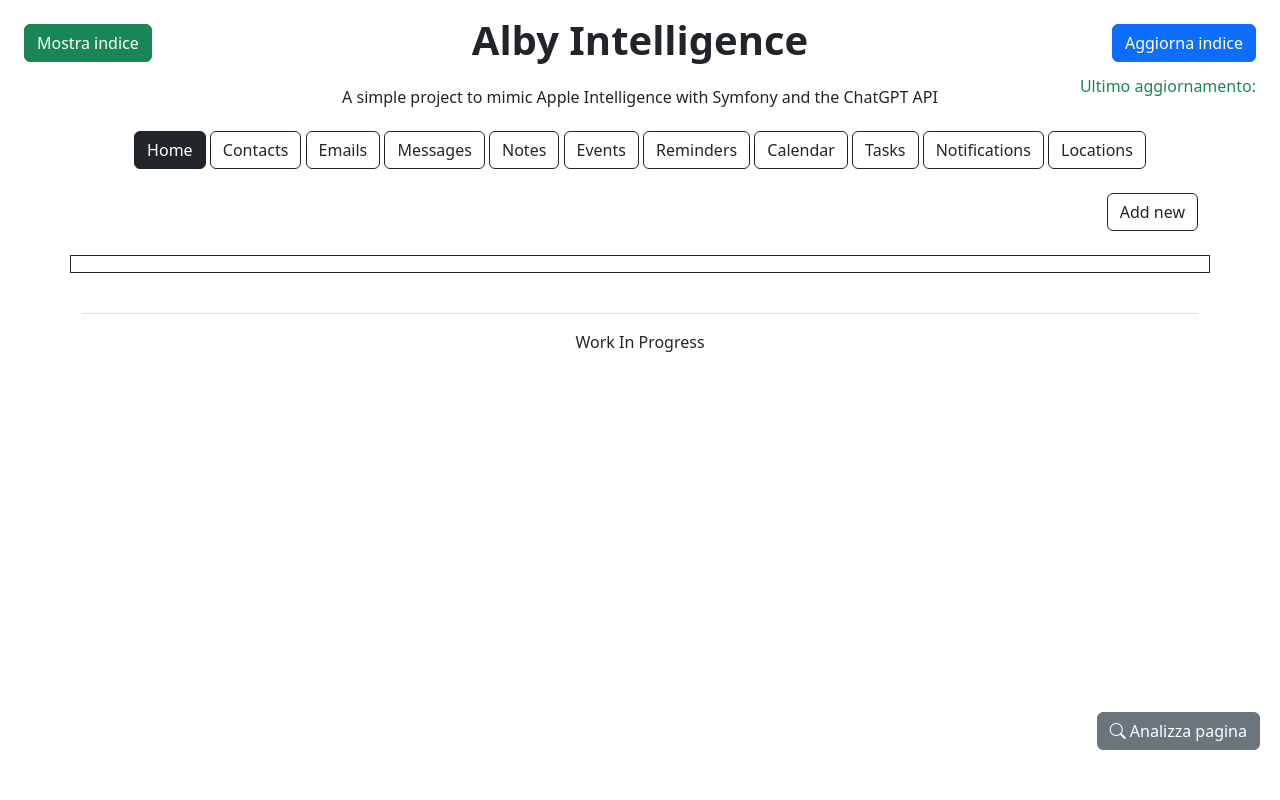
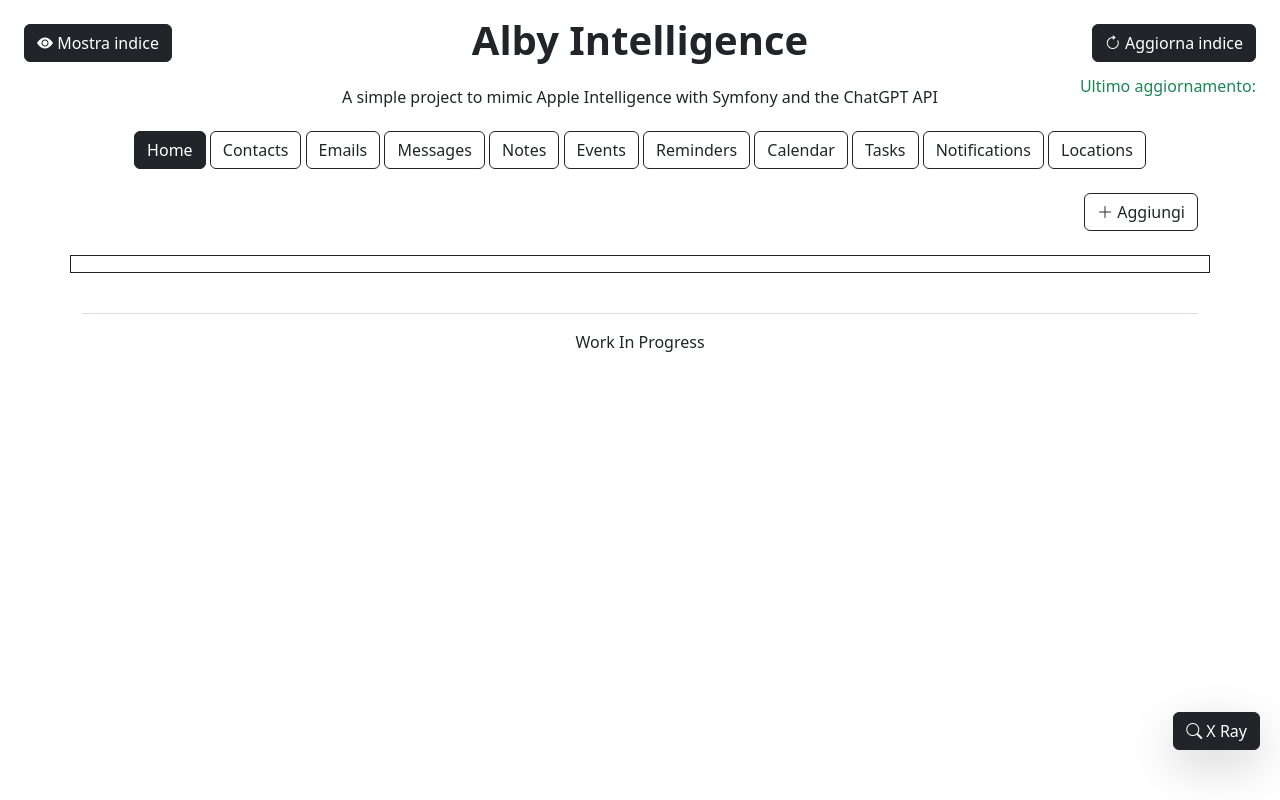
Before and after one commit to AlbertoNessi/albyIntelligence, a Symfony app: template templates/list/list.html.twig in a window 1280 px wide. Run offline with Twig, Linux system fonts and the light colour scheme; the template is opened without the code that fills it, so the values that code supplies are empty; some libraries are stand-ins or nearby versions.

Commit message:
Icons, icons everywhere

```diff
--- a/templates/base.html.twig
+++ b/templates/base.html.twig
@@ -32,8 +32,8 @@
 
         {% block body %}{% endblock %}
 
-        <button id="analysePageButton" class="btn btn-secondary position-fixed" style="bottom: 50px; right: 20px;">
-            <i class="bi bi-search"></i> Analizza pagina</button>
+        <button id="analysePageButton" class="btn btn-dark position-fixed shadow-lg" style="bottom: 50px; right: 20px;">
+            <i class="bi bi-search"></i>  X Ray</button>
 
         {% block footer %}
             {% include('footer.html.twig') %}
--- a/templates/js/base.js.twig
+++ b/templates/js/base.js.twig
@@ -14,7 +14,7 @@ function showAlert(message, type) {
 $('#analysePageButton').on('click', function() {
     if (!$('#textareaContainer').length) {
         const textareaContainer = `
-            <div id="textareaContainer" class="shadow p-3 mb-5 bg-body-tertiary rounded" style="position: fixed; bottom: 100px; right: 20px; width: 500px;">
+            <div id="textareaContainer" class="shadow p-3 bg-body-tertiary rounded" style="position: fixed; bottom: 100px; right: 20px; width: 500px;">
                 <textarea id="userPrompt" class="form-control mb-2" placeholder="Come posso fare a..." rows="3"></textarea>
                 <button id="dismissButton" class="btn btn-outline-danger mt-2"><i class="bi bi-x-lg"></i></button>
                 <button id="sendButton" class="btn btn-success mt-2" style="display: none;">Invia</button>
@@ -91,7 +91,7 @@ function displayAnalysisResult(response) {
             $('#resultContainer').html(`<p>${content}</p>`);
         } else {
             const resultContainer =
-                `<div class="card shadow p-3 mb-5 bg-body-tertiary rounded" id='resultContainer' style="position: fixed; bottom: 100px; right: 20px; width: 500px;">
+                `<div class="card shadow p-3 bg-body-tertiary rounded" id='resultContainer' style="position: fixed; bottom: 100px; right: 20px; width: 500px;">
                     <div class="card-body">
                         <p>${content}</p>
                         <button id="dismissResultButton" class="btn btn-outline-danger btn-sm mt-2">
@@ -113,3 +113,25 @@ $(document).on('click', '#dismissResultButton', function() {
     $('#userPrompt').val('');
     $('#textareaContainer').show();
 });
+
+$(document).ready(function() {
+    function fetchLastUpdatedTime() {
+        $.ajax({
+            url: "{{ path('getLastUpdatedTime_url') }}",
+            type: "GET",
+            dataType: "json",
+            success: function(response) {
+                if (response.updatedAt) {
+                    $('#lastUpdatedTimestamp').text(response.updatedAt);
+                } else {
+                    $('#lastUpdatedTimestamp').text('No updates yet.');
+                }
+            },
+            error: function (xhr, status, error) {
+                $('#lastUpdatedTimestamp').text('Error fetching last updated time.');
+            }
+        });
+    }
+
+    fetchLastUpdatedTime();
+});
--- a/templates/list/list.html.twig
+++ b/templates/list/list.html.twig
@@ -17,7 +17,8 @@
                     class="btn btn-outline-dark"
                     data-bs-toggle="modal"
                     data-bs-target="#addNewRowModal"
-                    id="addNewRowBtn">Add new</button>
+                    id="addNewRowBtn">
+                    <i class="bi bi-plus-lg"></i> Aggiungi</button>
             </div>
         </div>
         <div class="row mt-4">
@@ -43,7 +44,7 @@
                                 </td>
                             {% endfor %}
                             <td>
-                                <button class="btn btn-outline-danger removeRow" data-id="{{ row.id }}">Remove</button>
+                                <button class="btn btn-outline-danger removeRow" data-id="{{ row.id }}"><i class="bi bi-x-lg"></i></button>
                             </td>
                         </tr>
                     {% endfor %}
--- a/templates/main/dashboard.html.twig
+++ b/templates/main/dashboard.html.twig
@@ -16,7 +16,8 @@
                     </div>
                     <div class="row">
                         <div class="text-end">
-                            <button type="submit" class="btn btn-dark" id="sendUserMessageBtn">Invia</button>
+                            <button type="submit" class="btn btn-dark" id="sendUserMessageBtn">
+                                <i class="bi bi-arrow-return-left"></i> Invia</button>
                             <button type="button" class="btn btn-dark" id="startVoiceInputBtn">🎤</button>
                         </div>
                     </div>
--- a/templates/navbar.html.twig
+++ b/templates/navbar.html.twig
@@ -2,14 +2,15 @@
     <h1 class="text-center fw-bold">Alby Intelligence</h1>
 </div>
 <a
-    class="btn btn-success  mx-4 my-4"
+    class="btn btn-dark  mx-4 my-4"
     style="top: 0; left: 0; position: absolute"
     href="{{ path('showSemanticIndexContent_url') }}"
     role="button"
->Mostra indice</a>
+>
+    <i class="bi bi-eye-fill"></i> Mostra indice</a>
 
-<button class="btn btn-primary mx-4 my-4" style="top: 0; right: 0; position: absolute" id="updateIndexBtn">
-    <span class="normal-state">Aggiorna indice</span>
+<button class="btn btn-dark mx-4 my-4" style="top: 0; right: 0; position: absolute" id="updateIndexBtn">
+    <span class="normal-state"><i class="bi bi-arrow-clockwise"></i> Aggiorna indice</span>
     <span class="loading-state d-none">
         <span class="spinner-border spinner-border-sm" role="status" aria-hidden="true"></span>
         Loading...
```
Also changed, not shown: templates/js/dashboard.js.twig (+0 -21 lines).
